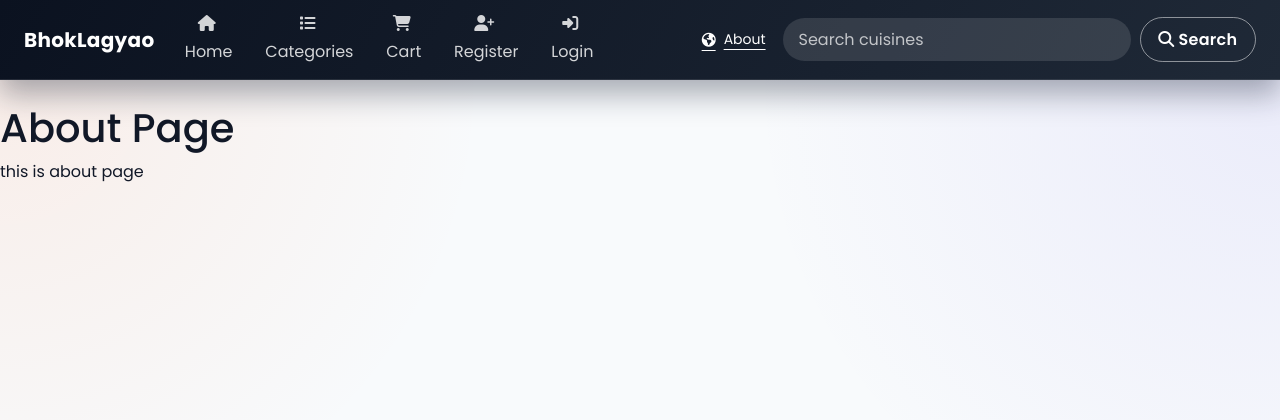
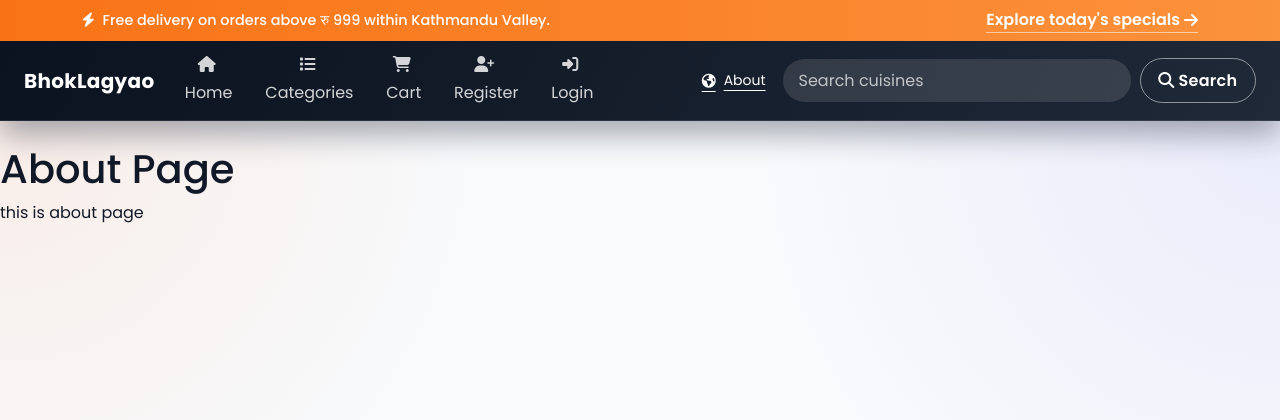
Before and after one commit to chuchu387/Django-E-commerce, a Django app: page /about/ in a window 1280 px wide. Shown: the top 420 px of the page. Run offline with Django 5.2, Linux system fonts and the light colour scheme; some libraries are stand-ins or nearby versions.

Commit message:
Add promotional top banner to site layout

```diff
--- a/static/css/ui.css
+++ b/static/css/ui.css
@@ -16,6 +16,34 @@ body {
   font-family: "Poppins", sans-serif;
   color: var(--ui-text);
   background: var(--ui-surface-soft);
+}
+
+
+.top-banner {
+  background: linear-gradient(90deg, #f97316, #fb923c);
+  color: #fff;
+  position: relative;
+  z-index: 1031;
+}
+
+.top-banner_text {
+  font-size: 0.9rem;
+  font-weight: 500;
+}
+
+.top-banner_cta {
+  display: inline-flex;
+  align-items: center;
+  color: #fff;
+  font-weight: 600;
+  text-decoration: none;
+  border-bottom: 1px solid rgba(255, 255, 255, 0.55);
+  transition: opacity 0.2s ease;
+}
+
+.top-banner_cta:hover {
+  opacity: 0.85;
+  color: #fff;
 }
 
 body .hero_area {
--- a/templates/base.html
+++ b/templates/base.html
@@ -10,6 +10,12 @@
     <link rel="stylesheet" href="/static/css/ui.css">
 </head>
 <body>
+<div class="top-banner py-2">
+  <div class="container d-flex flex-wrap justify-content-center justify-content-md-between align-items-center gap-2">
+    <p class="mb-0 top-banner_text"><i class="fa fa-bolt me-2"></i>Free delivery on orders above रु 999 within Kathmandu Valley.</p>
+    <a class="top-banner_cta" href="{% url 'ecomapp:allproducts' %}">Explore today's specials <i class="fa fa-arrow-right ms-1"></i></a>
+  </div>
+</div>
 <nav class="navbar navbar-expand-lg navbar-dark main-navbar sticky-top">
   <div class="container-fluid px-3 px-lg-4">
     <a class="navbar-brand fw-bold" href="{% url 'ecomapp:home' %}">BhokLagyao</a>
```
